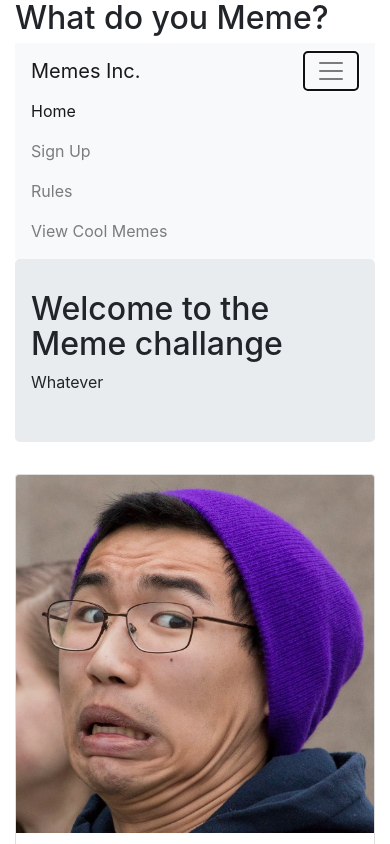
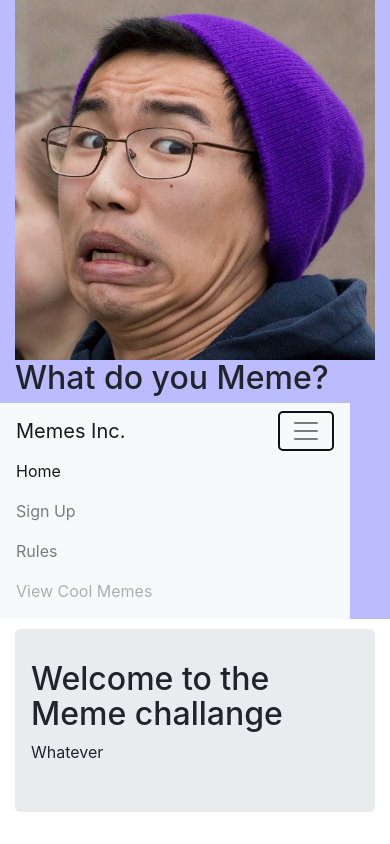
Before and after one commit to Ncm9658/2017fall, a plain HTML site: page index.html in a window 390 px wide. Both pictures are taken after a click on the button "Toggle navigation". Shown: the top 844 px of the page. Drawn offline with nearby package versions, Linux system fonts and the light colour scheme; files whose address does not match are found by name.

Commit message:
Added _footer.html _header.html _nav.html Update index.html index.css

```diff
--- /dev/null
+++ b/_header.html
@@ -0,0 +1,18 @@
+<header>
+    <div class="container">
+        <div class="row">
+            <div class="col-md-1">
+                <img src="profile.jpg" alt="meme-logo" style="width: 100%" />
+            </div>
+                <h2 class="col-md-11">What do you Meme?</h2>
+
+            <div id="nav-placeholder"></div>
+        </div>
+    </div>
+</header>
+
+<script>
+    $(function() {
+        $("#nav-placeholder").load("_nav.html");
+    });
+</script>
--- /dev/null
+++ b/_nav.html
@@ -0,0 +1,14 @@
+<nav class="navbar navbar-expand-lg navbar-light bg-light">
+    <a class="navbar-brand" href="#">Memes Inc.</a>
+        <button class="navbar-toggler" type="button" data-toggle="collapse" data-target="#navbarNavAltMarkup" aria-controls="navbarNavAltMarkup" aria-expanded="false" aria-label="Toggle navigation">
+              <span class="navbar-toggler-icon"></span>
+        </button>
+        <div class="collapse navbar-collapse" id="navbarNavAltMarkup">
+          <div class="navbar-nav">
+            <a class="nav-item nav-link active" href="./">Home <span class="sr-only">(current)</span></a>
+            <a class="nav-item nav-link" href="signup.html">Sign Up</a>
+            <a class="nav-item nav-link" href="rules.html">Rules</a>
+            <a class="nav-item nav-link disabled" href="viewcoolmemes.html">View Cool Memes</a>
+        </div>
+    </div>
+</nav>
--- a/index.css
+++ b/index.css
@@ -1,4 +1,4 @@
 header {
-    background: #bbbbff;
+    background-color: #bbbbff;
     margin-bottom: 10px;
 }
--- a/index.html
+++ b/index.html
@@ -7,30 +7,10 @@
 
         <title>Home Page</title>
         <link rel="stylesheet" href="https://maxcdn.bootstrapcdn.com/bootstrap/4.0.0-beta/css/bootstrap.min.css" integrity="sha384-/Y6pD6FV/Vv2HJnA6t+vslU6fwYXjCFtcEpHbNJ0lyAFsXTsjBbfaDjzALeQsN6M" crossorigin="anonymous">
-        <link rel-"stylesheet" href="index.css">
+        <link rel="stylesheet" href="index.css">
     </head>
     <body>
-        <header>
-            <div class="container">
-                <h2>What do you Meme?</h2>
-                    <nav class="navbar navbar-expand-lg navbar-light bg-light">
-                        <a class="navbar-brand" href="#">Memes Inc.</a>
-                        <button class="navbar-toggler" type="button" data-toggle="collapse" data-target="#navbarNavAltMarkup" aria-controls="navbarNavAltMarkup" aria-expanded="false" aria-label="Toggle navigation">
-                          <span class="navbar-toggler-icon"></span>
-                        </button>
-                        <div class="collapse navbar-collapse" id="navbarNavAltMarkup">
-                          <div class="navbar-nav">
-                            <a class="nav-item nav-link active" href="#">Home <span class="sr-only">(current)</span></a>
-                            <a class="nav-item nav-link" href="#">Sign Up</a>
-                            <a class="nav-item nav-link" href="#">Rules</a>
-                            <a class="nav-item nav-link" href="#">View Cool Memes</a>
-                          </div>
-                        </div>
-                      </nav>
-                </div>
-            </div>
-        </header>
-
+        <div id="header-placeholder"></div>
         <div class="container">
             <div class="jumbotron">
                 <h2>Welcome to the Meme challange</h2>
@@ -41,7 +21,7 @@
             <div class="row">
                 <div class="col-md-4">
                     <div class="card">
-                        <img class="card-img-top" src="C:\Repositories\2017fall\profile.jpg" alt="Card image cap">
+                        <img class="card-img-top" src="profile.jpg" alt="Card image cap">
                             <div class="card-body">
                               <h4 class="card-title">Signup</h4>
                               <p class="card-text">Some quick example text to build on the card title and make up the bulk of the card's content.</p>                                  <a href="#" class="btn btn-primary">Go somewhere</a>
@@ -50,7 +30,7 @@
                 </div>
                 <div class="col-md-4">
                         <div class="card">
-                                <img class="card-img-top" src="C:\Repositories\2017fall\profile.jpg" alt="Card image cap">
+                                <img class="card-img-top" src="profile.jpg" alt="Card image cap">
                                     <div class="card-body">
                                       <h4 class="card-title">Rules</h4>
                                       <p class="card-text">Some quick example text to build on the card title and make up the bulk of the card's content.</p>                                  <a href="#" class="btn btn-primary">Go somewhere</a>
@@ -59,7 +39,7 @@
                 </div>
                 <div class="col-md-4">
                         <div class="card">
-                                <img class="card-img-top" src="C:\Repositories\2017fall\profile.jpg" alt="Card image cap">
+                                <img class="card-img-top" src="profile.jpg" alt="Card image cap">
                                     <div class="card-body">
                                       <h4 class="card-title">View Cool Memes</h4>
                                       <p class="card-text">Some quick example text to build on the card title and make up the bulk of the card's content.</p>                                  <a href="#" class="btn btn-primary">Go somewhere</a>
@@ -76,13 +56,6 @@
         <script src="https://code.jquery.com/jquery-3.2.1.min.js" crossorigin="anonymous"></script>
         <script src="https://cdnjs.cloudflare.com/ajax/libs/popper.js/1.11.0/umd/popper.min.js" integrity="sha384-b/U6ypiBEHpOf/4+1nzFpr53nxSS+GLCkfwBdFNTxtclqqenISfwAzpKaMNFNmj4" crossorigin="anonymous"></script>
         <script src="https://maxcdn.bootstrapcdn.com/bootstrap/4.0.0-beta/js/bootstrap.min.js" integrity="sha384-h0AbiXch4ZDo7tp9hKZ4TsHbi047NrKGLO3SEJAg45jXxnGIfYzk4Si90RDIqNm1" crossorigin="anonymous"></script>
-        <script>
-            $(function(){
-                $(".btn-primary").click(function(){
-                    $(this).closest(".col-md-4").css({'max-width' : 'none'})
-                    .animate({'flex-basis' : '100%'})
-                })
-            });
-        </script>
+        <script src="navigation.js"></script>
     </body>
 </html>
--- /dev/null
+++ b/navigation.js
@@ -0,0 +1,11 @@
+    $(function(){
+        $("#header-placeholder").load("_header.html");
+
+        $(".nav-link").removeClass("active");
+        $('.nav-link[href$="singup.html"]').addClass("active");
+
+        $(".btn-primary").click(function(){
+            $(this).closest(".col-md-4").css({'max-width' : 'none'})
+            .animate({'flex-basis' : '100%'})
+        });
+    });
```
Also changed, not shown: signup.html (added, +36 -0 lines), _footer.html (added).
